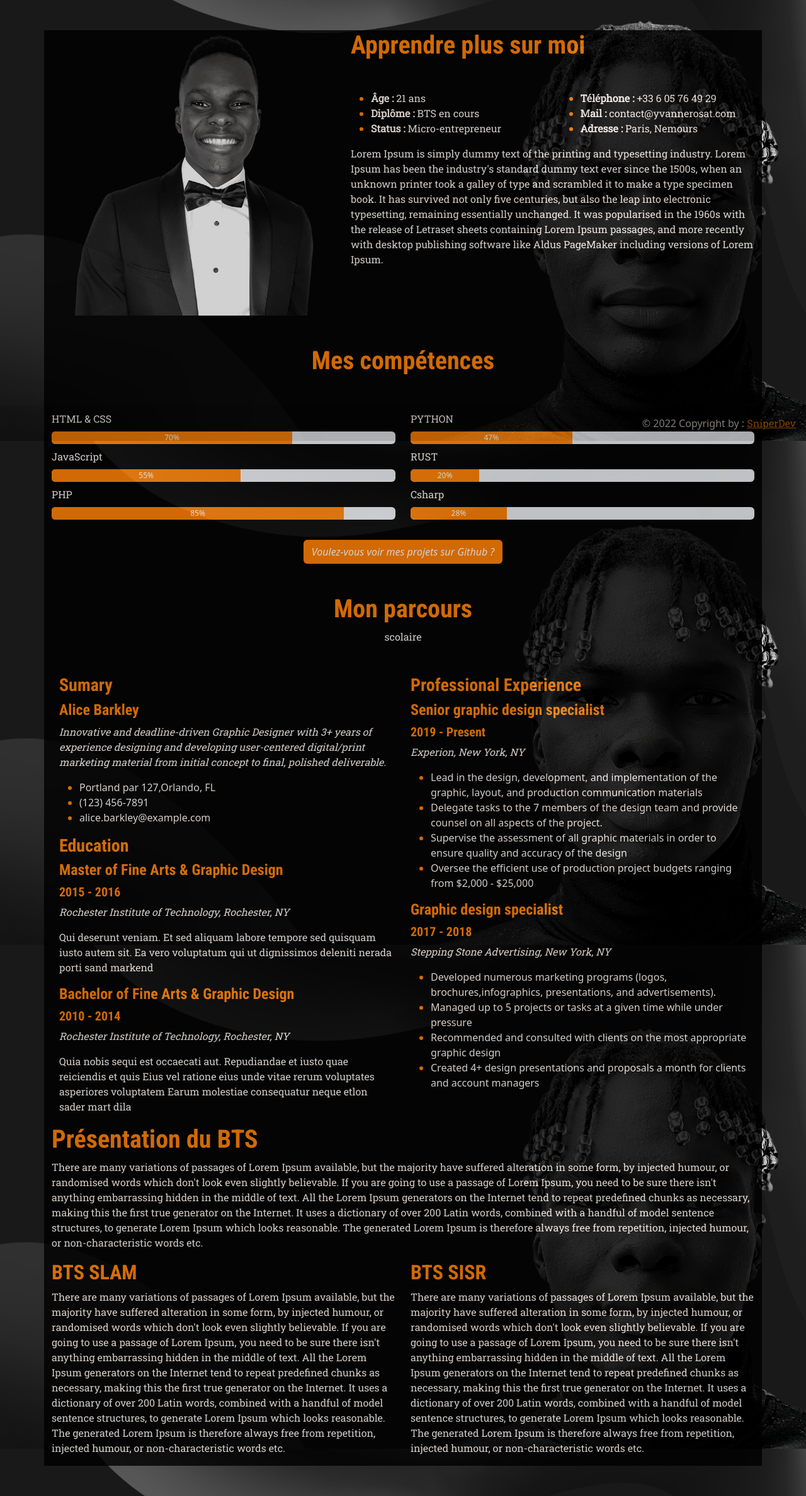
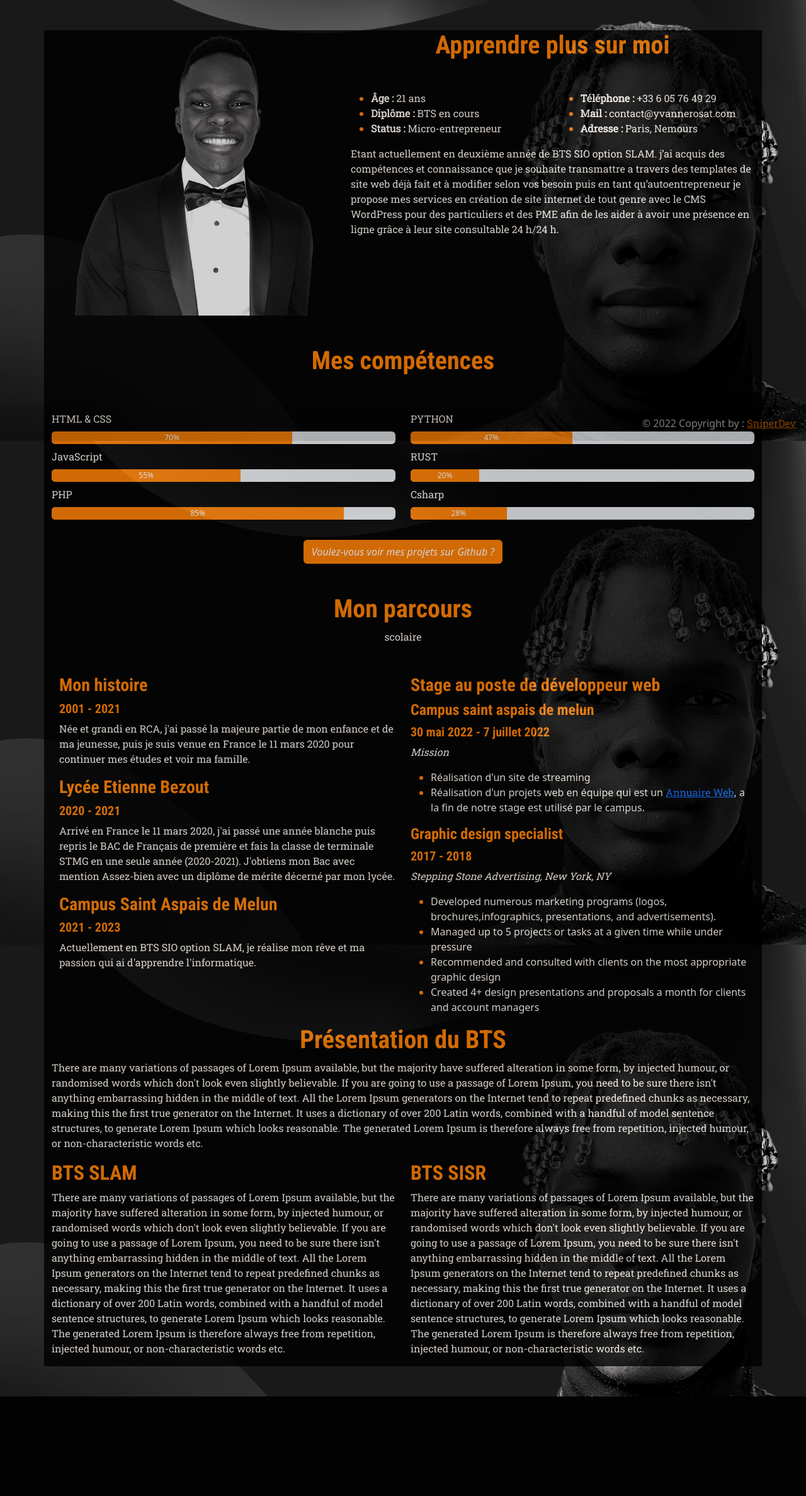
Before and after one commit to YvanneROSAT/Portfolio, a PHP site: page /Apropos.php in a window 1280 px wide. Shown: the part 100-2475 px from the top of the page at 63% size. After the commit the page ends 2317 px from the top, so only its background shows below. Run offline with PHP 8.4, Linux system fonts and the light colour scheme; some web fonts are replaced.

Commit message:
design home

```diff
--- a/Apropos.php
+++ b/Apropos.php
@@ -28,10 +28,12 @@ require('header_&_footer/header.php');
                     </ul>
                 </div>
             </div>
-            <div class="col">
-                <p>Lorem Ipsum is simply dummy text of the printing and typesetting industry. Lorem Ipsum has been the industry's standard dummy text ever since the 1500s, when an unknown printer took a galley of type
-                    and scrambled it to make a type specimen book. It has survived not only five centuries, but also the leap into electronic typesetting, remaining essentially unchanged. It was popularised in the 1960s with the release of Letraset sheets containing Lorem
-                    Ipsum passages, and more recently with desktop publishing software like Aldus PageMaker including versions of Lorem Ipsum.</p>
+            <div class="col" id="Textpresent">
+                <p>Etant actuellement en deuxième année de BTS SIO option SLAM. j’ai acquis des compétences et connaissance que je
+                    souhaite transmattre a travers des templates de site web
+                    déjà fait et à modifier selon vos besoin puis en tant qu’autoentrepreneur je propose mes services
+                    en création de site internet de tout genre avec le CMS  WordPress pour des particuliers
+                    et des PME afin de les aider à avoir une présence en ligne grâce à leur site consultable 24 h/24 h. </p>
             </div>
         </div>
     </div>
@@ -39,7 +41,7 @@ require('header_&_footer/header.php');
 
     <!-- My skills -->
     <div class="row">
-        <div class="col text-center my-5">
+        <div class="col my-5">
             <h1>Mes compétences</h1>
         </div>
     </div>
@@ -86,52 +88,47 @@ require('header_&_footer/header.php');
     <section>
         <div class="container">
 
-            <div class="section-title my-5 text-center">
+            <div class="section-title my-5">
                 <h1>Mon parcours</h1>
-                <p>scolaire</p>
+                <p class="text-center">scolaire</p>
             </div>
 
             <div class="row">
                 <div class="col-lg-6">
-                    <h3 class="resume-title">Sumary</h3>
+                    <h3 class="resume-title">Mon histoire</h3>
+                    <h5>2001 - 2021</h5>
                     <div class="resume-item pb-0">
-                        <h4>Alice Barkley</h4>
-                        <p><em>Innovative and deadline-driven Graphic Designer with 3+ years of experience designing and developing user-centered digital/print marketing material from initial concept to final, polished deliverable.</em></p>
+                        <h4></h4>
+                        <p>Née et grandi en RCA, j'ai passé la majeure partie de mon enfance et de ma jeunesse, puis je
+                            suis venue en France le 11 mars 2020 pour continuer mes études et voir ma famille.</p>
+                        <p>
+                    </div>
+
+                    <h3 class="resume-title">Lycée Etienne Bezout</h3>
+                    <div class="resume-item">
+                        <h5>2020 - 2021</h5>
+                        <p>Arrivé en France le 11 mars 2020, j'ai passé une année blanche puis repris le BAC de
+                            Français de première et fais la classe de terminale STMG en une seule année (2020-2021). J'obtiens
+                            mon Bac avec mention Assez-bien avec un diplôme de mérite décerné par mon lycée.</p>
+                    </div>
+                    <h3 class="resume-title">Campus Saint Aspais de Melun</h3>
+                    <div class="resume-item">
+                        <h5>2021 - 2023</h5>
+                        <p>Actuellement en BTS SIO option SLAM, je réalise mon rêve
+                             et ma passion qui ai d'apprendre l'informatique.</p>
+                    </div>
+                </div>
+
+                <div class="col-lg-6">
+                    <h3 class="resume-title">Stage au poste de développeur web</h3>
+                    <div class="resume-item">
+                        <h4>Campus saint aspais de melun</h4>
+                        <h5>30 mai 2022 - 7 juillet 2022</h5>
+                        <p><em>Mission</em></p>
                         <p>
                         <ul>
-                            <li>Portland par 127,Orlando, FL</li>
-                            <li>(123) 456-7891</li>
-                            <li>alice.barkley@example.com</li>
-                        </ul>
-                        </p>
-                    </div>
-
-                    <h3 class="resume-title">Education</h3>
-                    <div class="resume-item">
-                        <h4>Master of Fine Arts &amp; Graphic Design</h4>
-                        <h5>2015 - 2016</h5>
-                        <p><em>Rochester Institute of Technology, Rochester, NY</em></p>
-                        <p>Qui deserunt veniam. Et sed aliquam labore tempore sed quisquam iusto autem sit. Ea vero voluptatum qui ut dignissimos deleniti nerada porti sand markend</p>
-                    </div>
-                    <div class="resume-item">
-                        <h4>Bachelor of Fine Arts &amp; Graphic Design</h4>
-                        <h5>2010 - 2014</h5>
-                        <p><em>Rochester Institute of Technology, Rochester, NY</em></p>
-                        <p>Quia nobis sequi est occaecati aut. Repudiandae et iusto quae reiciendis et quis Eius vel ratione eius unde vitae rerum voluptates asperiores voluptatem Earum molestiae consequatur neque etlon sader mart dila</p>
-                    </div>
-                </div>
-                <div class="col-lg-6">
-                    <h3 class="resume-title">Professional Experience</h3>
-                    <div class="resume-item">
-                        <h4>Senior graphic design specialist</h4>
-                        <h5>2019 - Present</h5>
-                        <p><em>Experion, New York, NY </em></p>
-                        <p>
-                        <ul>
-                            <li>Lead in the design, development, and implementation of the graphic, layout, and production communication materials</li>
-                            <li>Delegate tasks to the 7 members of the design team and provide counsel on all aspects of the project. </li>
-                            <li>Supervise the assessment of all graphic materials in order to ensure quality and accuracy of the design</li>
-                            <li>Oversee the efficient use of production project budgets ranging from $2,000 - $25,000</li>
+                            <li>Réalisation d'un site de streaming</li>
+                            <li>Réalisation d'un projets web en équipe qui est un <a href="http://gestufa.alwaysdata.net/">Annuaire Web</a>, a la fin de notre stage est utilisé par le campus.</li>
                         </ul>
                         </p>
                     </div>
--- a/header_&_footer/header.php
+++ b/header_&_footer/header.php
@@ -20,7 +20,7 @@
     <title>Mon portfolio</title>
 </head>
 
-<body style="background-color: #000000;">
+<body>
 
     <div class="container-fluid mb-5">
         <div class="row">
--- a/index.php
+++ b/index.php
@@ -5,10 +5,10 @@ require('header_&_footer/header.php');
 
 <!-- My home page -->
 <section class="mt-5" id="home">
-  <div class="container mt-5">
+  <div class="container">
     <div class="row align-items-center">
-      <div class="col-12 col-sm-6 col-md-6 mt-5">
-        <h1 id="Tbonjour">Bonjour</h1>
+      <div class="col-12 col-sm-6 col-md-6">
+        <h1 class="text-center" id="Tbonjour">Bonjour</h1>
         <h5 class="text-center text-white">Je suis à la recherche d'un stage en tant que développeur web, du 02 janvier au 3 février 2023.</h5>
         <div class="row justify-content-center">
           <div class="col text-center">
--- a/style.css
+++ b/style.css
@@ -2,7 +2,7 @@ html,
 body {
   color: #fff7f0;
   margin: 0;
-  background-image: url("image/bg_yvanne1\ \(1\).png");
+  background-image: url("image/bg_yvanne.png");
   background-color: black;
   background-repeat: no-repeat;
   background-attachment: fixed;
@@ -20,6 +20,12 @@ h6 {
   font-family: "Roboto Condensed", sans-serif;
   color: #ff7f00;
 }
+
+/* Title */
+h1 {
+  text-align: center;
+}
+
 p,
 a,
 .li,
@@ -32,7 +38,6 @@ a,
 .bgOpacity {
   background-color: black;
   opacity: 0.8;
-
 }
 
 /* taille du text bonjour */
@@ -56,3 +61,17 @@ li::marker {
   background-color: #ff7f00;
   color: #ff7f00;
 }
+
+/* accueil */
+#home {
+  padding-top: 120px;
+}
+
+/* A propos */
+/* .li {
+  font-size: 14px;
+}
+
+#Textpresent {
+  font-size: 20px;
+} */
```
Also changed, not shown: image/bg_yvanne.png (renamed from image/bg_yvanne1 (1).png).
